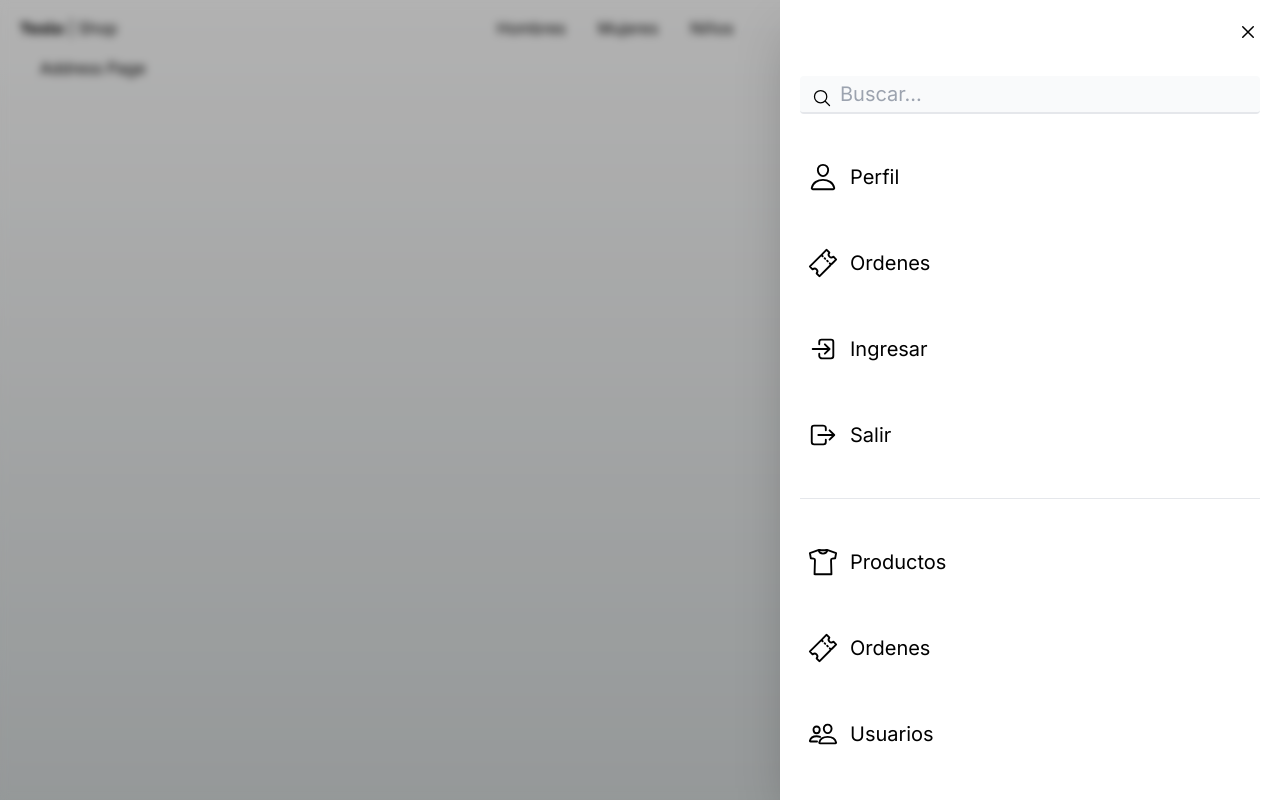
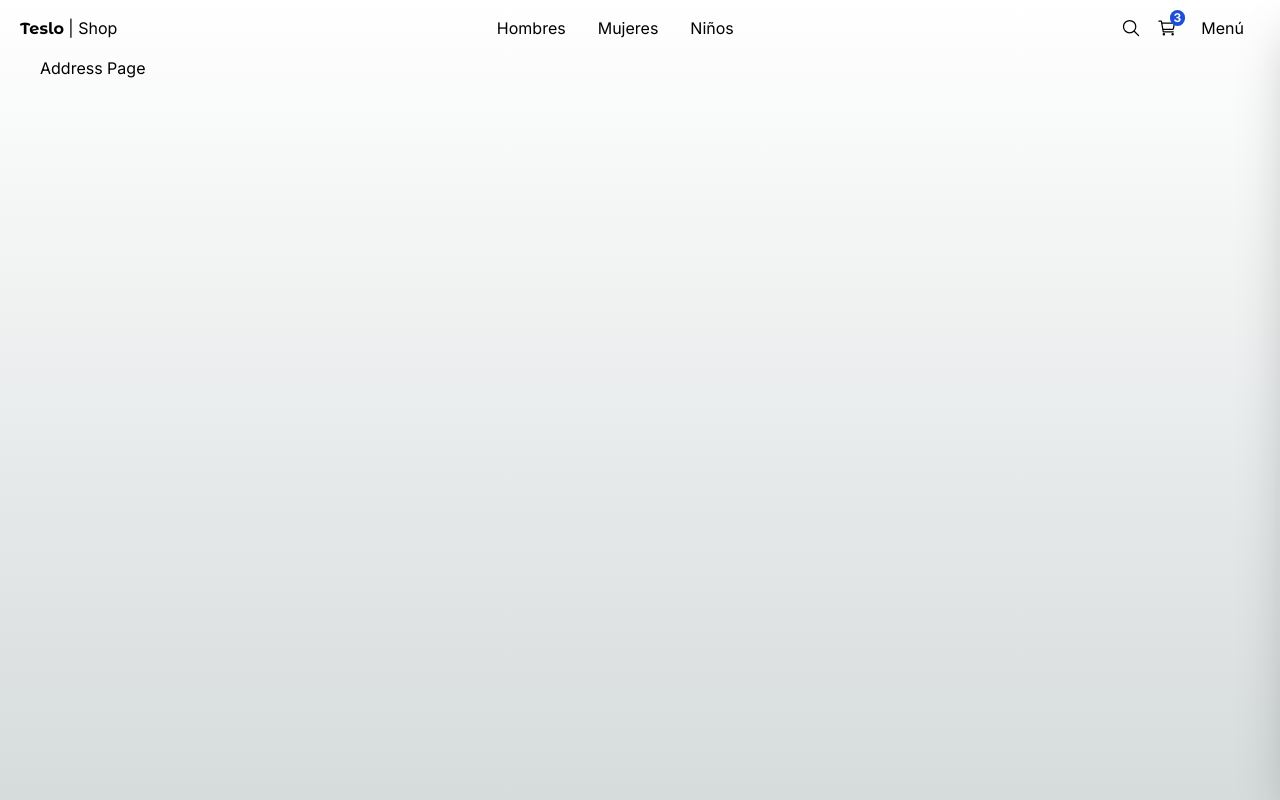
Before and after one commit to juansanguinoo/teslo-shop, a Next.js app: page /checkout/address in a window 1280 px wide. Built offline with nearby package versions, Linux system fonts and the light colour scheme.

Commit message:
Add clsx and zustand dependencies

```diff
--- a/package.json
+++ b/package.json
@@ -9,10 +9,12 @@
     "lint": "next lint"
   },
   "dependencies": {
+    "clsx": "^2.0.0",
     "next": "14.0.4",
     "react": "^18",
     "react-dom": "^18",
-    "react-icons": "^4.12.0"
+    "react-icons": "^4.12.0",
+    "zustand": "^4.4.7"
   },
   "devDependencies": {
     "@types/node": "^20",
--- a/src/components/ui/sidebar/Sidebar.tsx
+++ b/src/components/ui/sidebar/Sidebar.tsx
@@ -1,5 +1,7 @@
 "use client";
 
+import { useUIstore } from "@/store";
+import clsx from "clsx";
 import Link from "next/link";
 import React from "react";
 import {
@@ -14,16 +16,33 @@
 } from "react-icons/io5";
 
 export const Sidebar = () => {
+  const isSideMenuOpen = useUIstore((state) => state.isSideMenuOpen);
+  const closeSideMenu = useUIstore((state) => state.closeSideMenu);
+
   return (
     <div>
-      <div className="fixed top-0 left-0 w-screen h-screen z-10 bg-black opacity-30"></div>
+      {isSideMenuOpen && (
+        <div className="fixed top-0 left-0 w-screen h-screen z-10 bg-black opacity-30"></div>
+      )}
 
-      <div className="fade-in fixed top-0 w-screen h-screen z-10 backdrop-filter backdrop-blur-sm"></div>
+      {isSideMenuOpen && (
+        <div
+          className="fade-in fixed top-0 w-screen h-screen z-10 backdrop-filter backdrop-blur-sm"
+          onClick={() => closeSideMenu()}
+        ></div>
+      )}
 
-      <nav className="fixed p-5 right-0 top-0 w-[500px] h-screen bg-white z-20 shadow-2xl transform transition-all duration-300">
+      <nav
+        className={clsx(
+          "fixed p-5 right-0 top-0 w-[500px] h-screen bg-white z-20 shadow-2xl transform transition-all duration-300",
+          {
+            "translate-x-full": !isSideMenuOpen,
+          }
+        )}
+      >
         <IoCloseOutline
           className="absolute top-5 right-5 text-2xl cursor-pointer"
-          onClick={() => console.log("click")}
+          onClick={() => closeSideMenu()}
         />
 
         <div className="relative mt-14 ">
--- a/src/components/ui/top-menu/TopMenu.tsx
+++ b/src/components/ui/top-menu/TopMenu.tsx
@@ -1,9 +1,14 @@
+"use client";
+
 import { montserrat } from "@/config/font";
+import { useUIstore } from "@/store";
 import Link from "next/link";
 import React from "react";
 import { IoSearchOutline, IoCartOutline } from "react-icons/io5";
 
 export const TopMenu = () => {
+  const openSideMenu = useUIstore((state) => state.openSideMenu);
+
   return (
     <nav className="flex px-5 justify-between items-center w-full">
       <div>
@@ -50,7 +55,10 @@
           </div>
         </Link>
 
-        <button className="m-2 p-2 rounded-md transition-all hover:bg-gray-100">
+        <button
+          className="m-2 p-2 rounded-md transition-all hover:bg-gray-100"
+          onClick={() => openSideMenu()}
+        >
           Menú
         </button>
       </div>
--- /dev/null
+++ b/src/store/index.ts
@@ -0,0 +1 @@
+export * from "./ui/ui-store";
--- /dev/null
+++ b/src/store/ui/ui-store.ts
@@ -0,0 +1,14 @@
+import { create } from "zustand";
+
+interface UIState {
+  isSideMenuOpen: boolean;
+  openSideMenu: () => void;
+  closeSideMenu: () => void;
+}
+
+export const useUIstore = create<UIState>()((set) => ({
+  isSideMenuOpen: false,
+
+  openSideMenu: () => set({ isSideMenuOpen: true }),
+  closeSideMenu: () => set({ isSideMenuOpen: false }),
+}));
```
Also changed, not shown: 1 other file (tests, documents, lock files or other folders).
